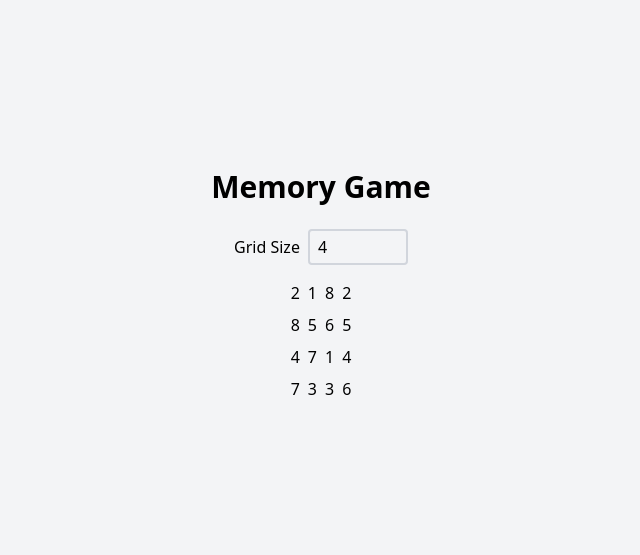
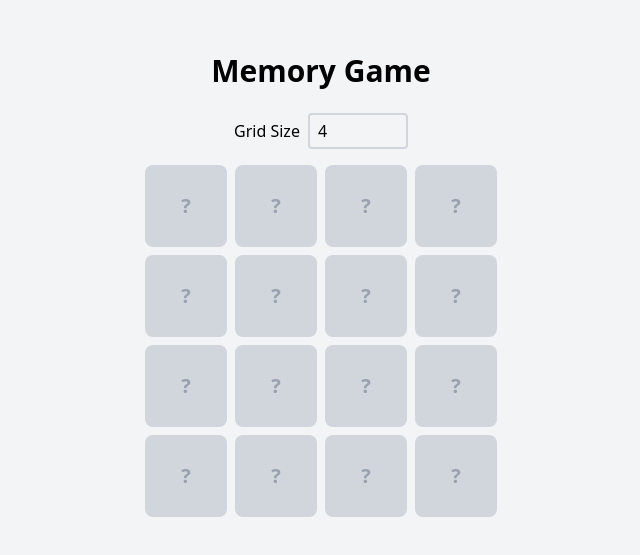
Before and after one commit to Shashi5657/React-Problem-Solving, a React app in the folder mind-game/: page / in a window 1280 px wide. Shown: the part 107-662 px from the top of the page, without its empty margins (319-959 px from the left). Built offline with nearby package versions, Linux system fonts and the light colour scheme; the HTML template or start-up script is replaced by a standard one.

Commit message:
mind game

```diff
--- a/mind-game/src/components/memoryGame.jsx
+++ b/mind-game/src/components/memoryGame.jsx
@@ -33,7 +33,17 @@ const MemoryGame = () => {
     initializeGame();
   }, [gridSize]);
 
-  console.log(cards);
+  const handleClick = (id) => {
+    if (disabled || won) return;
+
+    if (flipped.length === 0) {
+      setFlippled([id]);
+      return;
+    }
+  };
+
+  const isFlipped = (id) => flipped.includes(id);
+
   return (
     <div className="flex flex-col items-center justify-center min-h-screen bg-gray-100 p-4">
       <h1 className="text-3xl font-bold mb-6">Memory Game</h1>
@@ -55,10 +65,23 @@ const MemoryGame = () => {
 
       <div
         className="grid gap-2 mb-4"
-        style={{ gridTemplateColumns: `repeat(${gridSize}, minmax(0,1fr))` }}
+        style={{
+          gridTemplateColumns: `repeat(${gridSize}, minmax(0,1fr))`,
+          width: `min(100%, ${gridSize * 5.5}rem)`,
+        }}
       >
         {cards.map((card) => (
-          <div key={card.id}>{card.number}</div>
+          <div
+            onClick={() => handleClick(card.id)}
+            className={`aspect-square flex items-center justify-center text-xl font-bold rounded-lg cursor-pointer transition-all duration-300  ${
+              isFlipped(card.id)
+                ? "bg-blue-500 text-white"
+                : "bg-gray-300 text-gray-400"
+            }`}
+            key={card.id}
+          >
+            {isFlipped(card.id) ? card.number : "?"}
+          </div>
         ))}
       </div>
     </div>
```
